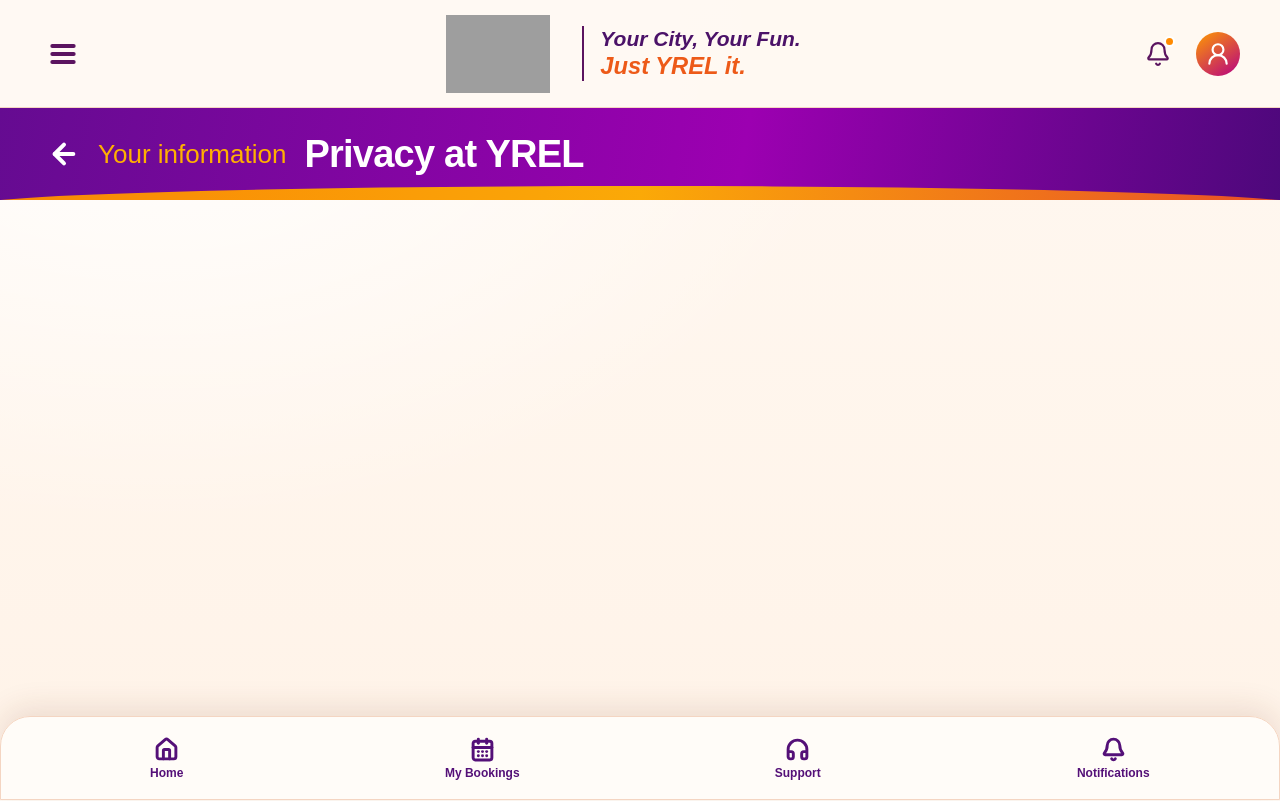
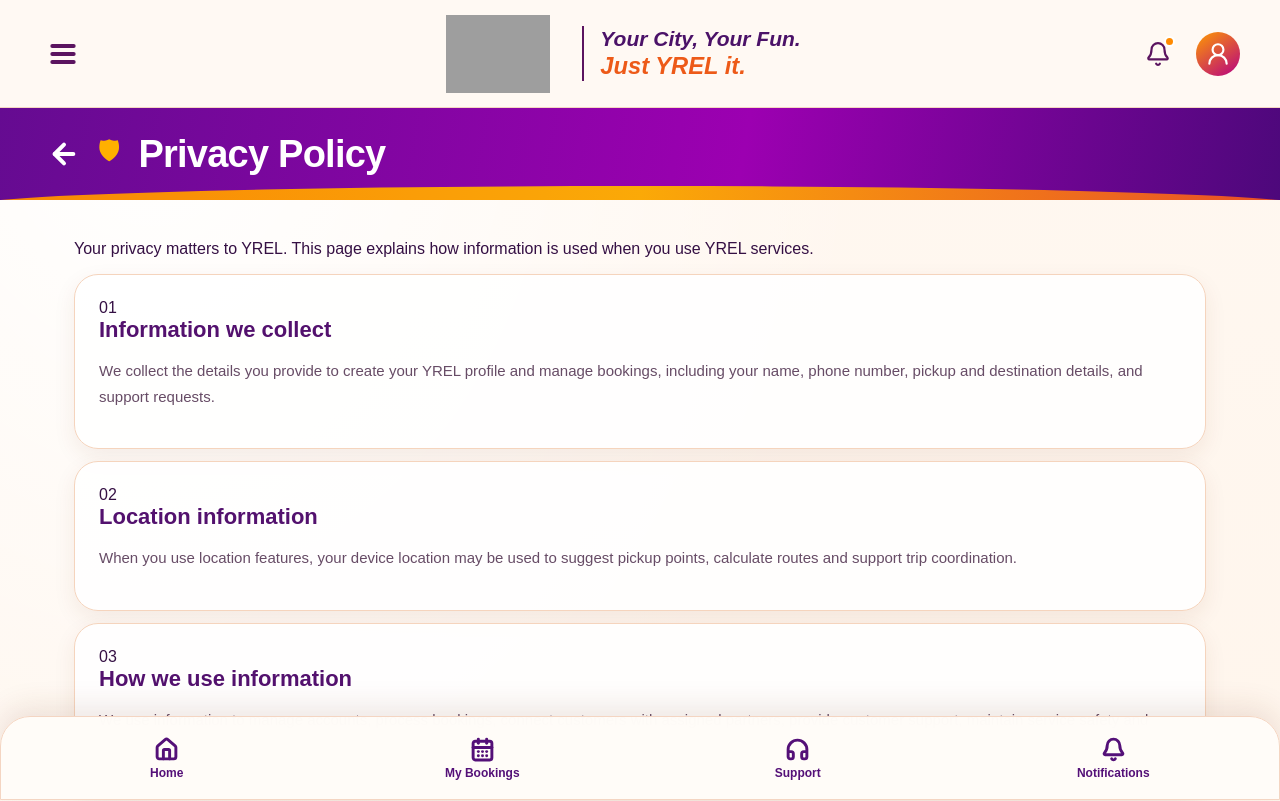
Before and after one commit to samratsihimoge-eng/YREL, a Next.js app: page /privacy-policy in a window 1280 px wide. Shown: the top 801 px of the page. Built offline with nearby package versions, Linux system fonts and the light colour scheme; grey boxes are pictures that could not be loaded.

Commit message:
Implement approved YREL page layout and content

```diff
--- a/app/privacy-policy/page.tsx
+++ b/app/privacy-policy/page.tsx
@@ -1,9 +1,3 @@
 import InfoPage from "@/app/components/InfoPage";
-export default function Page(){return <InfoPage eyebrow="Your information" title="Privacy at YREL" intro="We use the information needed to operate bookings, support customers and coordinate trips with YREL partners." sections={[
-{title:"Information you provide",body:"This can include your name, mobile number, account details, saved locations, booking information and messages sent to support."},
-{title:"Location during a trip",body:"Location information may be used to find pickup points, calculate routes and support live trip coordination when you use location-enabled features."},
-{title:"How information is used",body:"Information is used to create and manage accounts, process bookings, connect customers with partners, provide support, maintain safety and improve the service."},
-{title:"Sharing for trip fulfilment",body:"Relevant booking and contact details are shared with the assigned YREL partner so the requested service can be completed. Information may also be processed by service providers supporting hosting, authentication and database operations."},
-{title:"Your choices",body:"Keep your profile details current and use the account controls available in the app. Account deletion requests are reviewed by YREL Admin; an account remains active while a request is pending."},
-{title:"Security and retention",body:"YREL uses access controls and technical safeguards appropriate to the service. Records may be retained where needed for bookings, dispute handling, security or legal obligations."}
-]}/>}
+const sections=[["Information we collect","We collect the details you provide to create your YREL profile and manage bookings, including your name, phone number, pickup and destination details, and support requests."],["Location information","When you use location features, your device location may be used to suggest pickup points, calculate routes and support trip coordination."],["How we use information","We use information to manage accounts, process bookings, connect customers with assigned partners, provide customer support, maintain service safety and improve YREL."],["Sharing information","Relevant trip and contact details are shared with the assigned driver or partner to fulfil the booking. Service providers may process information for hosting, authentication and database operations."],["Your choices and account deletion","You may update your profile and request account deletion. Account deletion requests are reviewed by YREL Admin; your account remains active while the request is pending."],["Security and retention","We apply access controls and reasonable safeguards. Booking and support records may be retained when needed for service operations, dispute resolution, security or legal requirements."]];
+export default function Page(){return <InfoPage eyebrow="🛡" title="Privacy Policy"><p className="yrel-policy-intro">Your privacy matters to YREL. This page explains how information is used when you use YREL services.</p>{sections.map(([h,p],i)=><article className="yrel-policy-card" key={h}><span className="yrel-policy-num">{String(i+1).padStart(2,"0")}</span><h2>{h}</h2><p>{p}</p></article>)}</InfoPage>}
```
